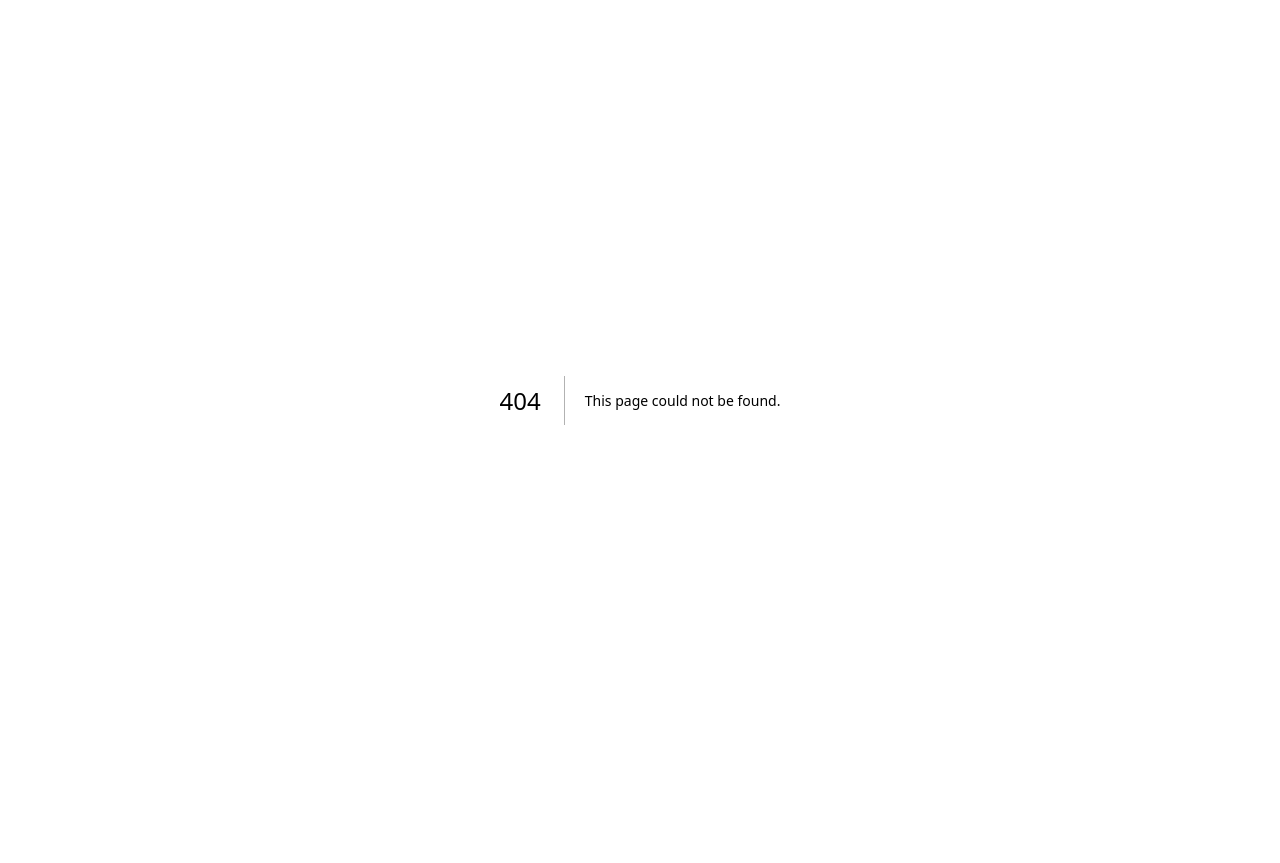
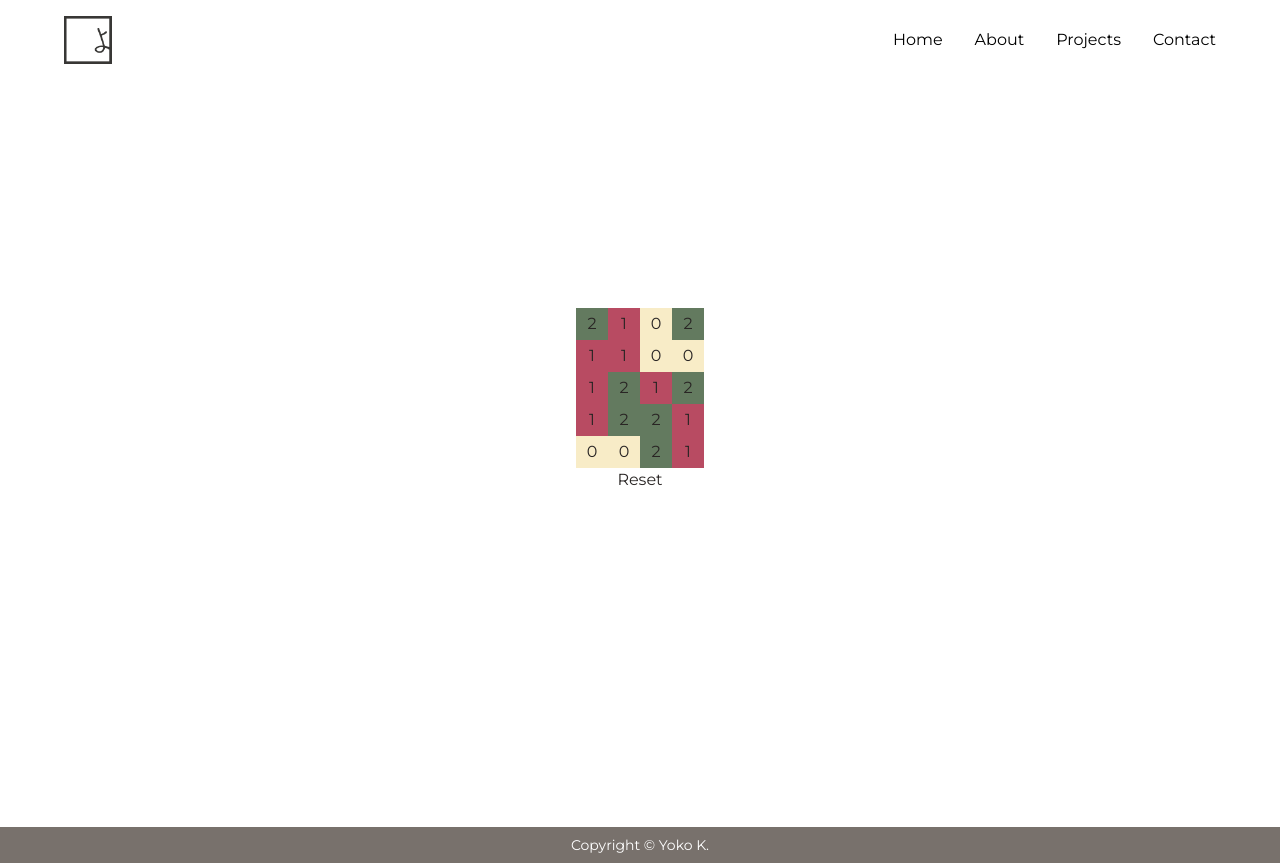
Before and after one commit to libero-yoko/portfolio-site, a Next.js app: page /Algo in a window 1280 px wide. Before the commit this address had no page. Before the commit the page ends 800 px from the top, so only its background shows below. Built offline with nearby package versions, Linux system fonts and the light colour scheme.

Commit message:
Added Algo page with 2d array with reset button

```diff
--- /dev/null
+++ b/components/algo/floodfill.tsx
@@ -0,0 +1,13 @@
+export const get2DArray = (x: number, y: number): Array<Array<number>> => {
+  const col = []
+  for (let i = 0; i < y; i++) {
+    const row = []
+    for (let j = 0; j < x; j++) {
+      row.push(Math.floor(Math.random() * 3))
+    }
+    col.push(row)
+  }
+  return col
+}
+
+export const floodFill = () => {}
--- /dev/null
+++ b/pages/Algo.tsx
@@ -0,0 +1,44 @@
+import { ReactElement, useEffect, useState } from 'react'
+import { get2DArray } from '../components/algo/floodfill'
+import Layout from '../components/layout/Layout'
+
+export default function Algo(): ReactElement {
+  const [array, setArray] = useState<Array<Array<number>> | null>(null)
+  useEffect(() => {
+    onClickReset()
+  }, [])
+  const onClickReset = () => {
+    const array = get2DArray(4, 5)
+    setArray(array)
+  }
+  return (
+    <Layout title="Algo">
+      <>
+        {array?.map((row) => {
+          return (
+            <div className="flex justify-center">
+              <div className="flex">
+                {row.map((num) => {
+                  let cellColor
+                  num === 0
+                    ? (cellColor = 'bg-yellow')
+                    : num === 1
+                    ? (cellColor = 'bg-pink')
+                    : (cellColor = 'bg-green')
+                  return (
+                    <div
+                      className={`w-8 h-8 text-center flex justify-center items-center ${cellColor}`}
+                    >
+                      {num}
+                    </div>
+                  )
+                })}
+              </div>
+            </div>
+          )
+        })}
+        <button onClick={onClickReset}>Reset</button>
+      </>
+    </Layout>
+  )
+}
```
